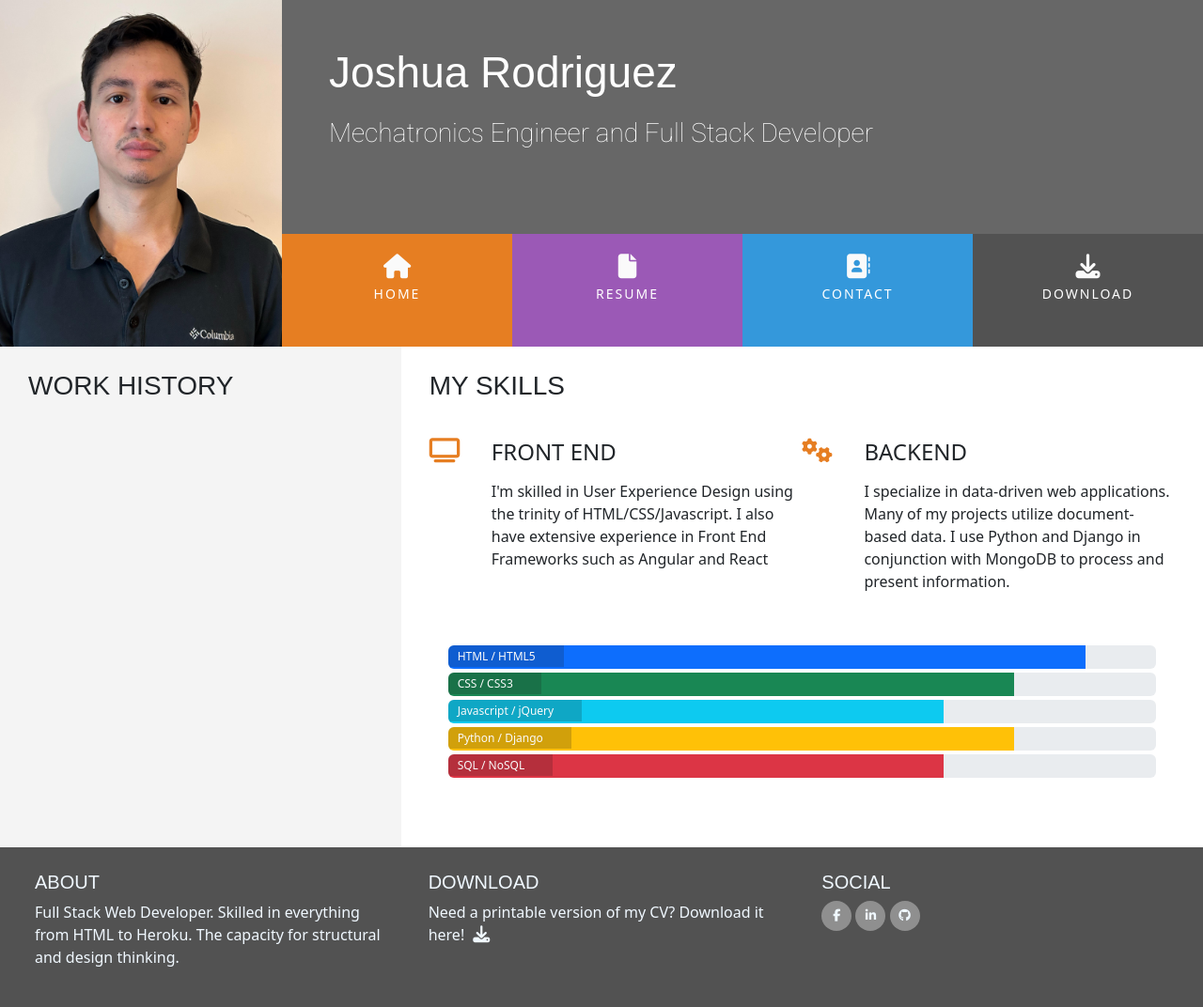
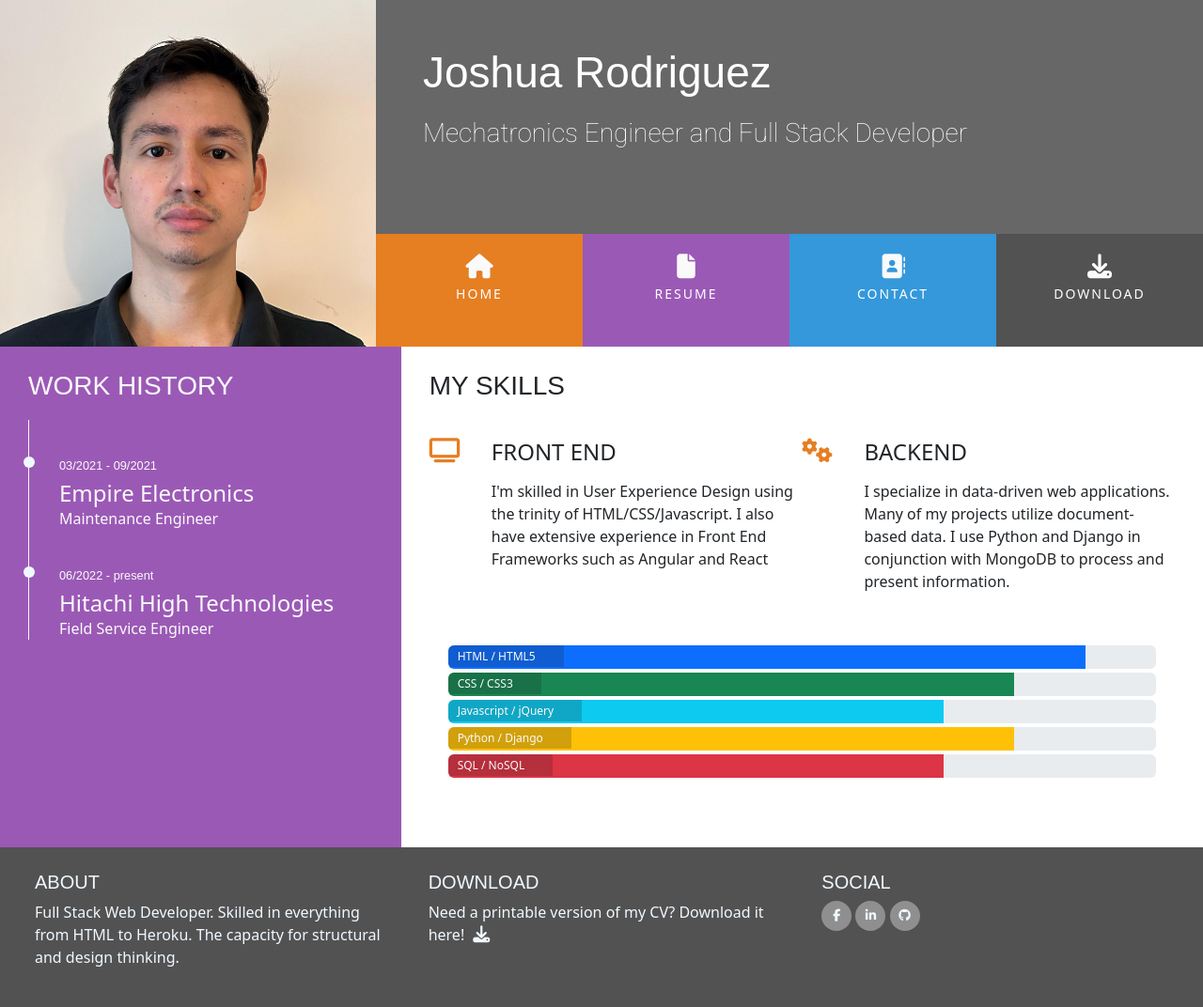
Before and after one commit to Joshuadrp/BootstrapResume, a plain HTML site: page resume.html in a window 1280 px wide. Shown: the whole page at 94% size. Drawn offline with nearby package versions, Linux system fonts and the light colour scheme.

Commit message:
update work history section and add timeline

```diff
--- a/assets/css/style.css
+++ b/assets/css/style.css
@@ -12,6 +12,9 @@
 }
 .bg-color-personal-info{
     background-color: #f4f4f4;
+}
+.bg-color-work-history{
+    background-color:#9b59b6 ;
 }
 .ui-menu-color-home{
     background-color:#e67e22 ;
@@ -49,7 +52,7 @@ h1,h2,h3,h4 {
     padding: 0 30px 30px;
     float: none;
 }
-
+.history-heading,
 .section-heading{
     font-family: "Exo", sans-serif;
     font-weight:300;
@@ -67,15 +70,16 @@ header {
  .logo {
     background-image: url("/assets/img/josh.jpg");
     /* background-color: red; */
-    background-size: cover;
-    background-position: center;
+    background-size:cover;
+    background-position: top;
     background-repeat: no-repeat;
     min-height: 360px;
-    max-width: 300px;
+    max-width: 400px;
     transition: all .5s ease-in-out;
     -moz-transition: all .5s ease-in-out;
     -webkit-transition: all .5s ease-in-out;
  }
+
  .name {
     font-family: "Exo", sans-serif;
     font-weight: 100;
@@ -266,3 +270,46 @@ footer{
 .progress-section{
     margin: 40px 20px;
 }
+
+/* ------------------------------------------------------------------------Work History */
+
+.history-heading{
+    color: #fafafa;
+    margin-bottom: 50px;
+}
+.timeline-item{
+    padding: 4em 2em 0em 2em;
+    position: relative;
+    color: #fafafa;
+    border-left: 1px solid;
+}
+.timeline-item p {
+    padding: 0;
+    margin: 0;
+}
+.timeline-item:before {
+    content: attr(data-dates);
+    position: absolute;
+    left: 2.5em;
+    top: 3em;
+    display: block;
+    font-family: "Exo", sans-serif;
+    font-weight: 500;
+    font-size: 0.8em;
+    padding: 0;
+    margin: 0;
+}
+.timeline-item:after{
+    width: 12px;
+    height: 12px;
+    display: block;
+    top: 2.4em;
+    position: absolute;
+    left: -6px;
+    border-radius: 12px;
+    content: "";
+    background: aliceblue;
+}
+.history-items{
+    margin-top: -30px;
+}
--- a/resume.html
+++ b/resume.html
@@ -19,7 +19,7 @@
   <body>
     <header>
       <div class="row">
-        <a href="index.html" class="col logo"></a>
+        <a href="index.html" class="col-12 logo"></a>
         <div class="col">
           <div class="row bg-color-name-title">
             <div class="col heading">
@@ -35,7 +35,7 @@
                 <li
                   class="col-6 col-sm-3 ui-menu-color-home list-inline-item menuitem"
                 >
-                  <a href="" class="hvr-sweep-to-bottom"
+                  <a href="index.html" class="hvr-sweep-to-bottom"
                     ><i class="fa-solid fa-house"></i><span>Home</span></a
                   >
                 </li>
@@ -70,13 +70,24 @@
     </header>
     <section class="container-fluid">
       <div class="row section-div">
-        <div class="col-md-4 bg-color-personal-info section-column">
+        <div class="col-md-4 bg-color-work-history section-column">
           <div class="row">
             <div class="col-12">
-              <h3 class="section-heading uppercase">Work History</h3>
+              <h3 class="history-heading uppercase">Work History</h3>
+            </div>
+          </div>
+          <div class="history-items">
+            <div class="timeline-item" data-dates="03/2021 - 09/2021">
+              <h4>Empire Electronics</h4>
+              <p>Maintenance Engineer</p>
+            </div>
+            <div class="timeline-item" data-dates="06/2022 - present">
+              <h4>Hitachi High Technologies</h4>
+              <p>Field Service Engineer</p>
             </div>
           </div>
         </div>
+
         <div class="col-md-8 bg-color-three-reasons section-column">
           <div class="row">
             <div class="col">
```
Also changed, not shown: index.html (+2 -2 lines).
